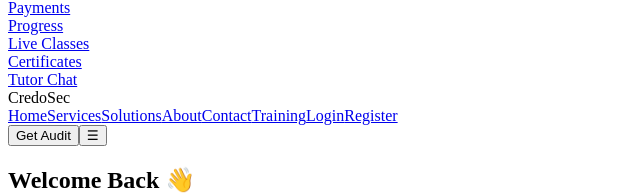
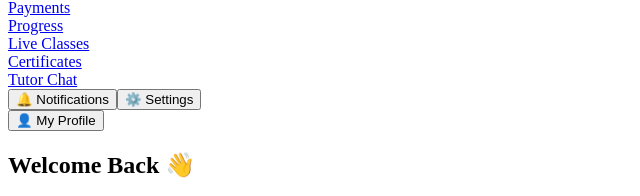
Before and after one commit to Joseph-Okeke/credosec, a Next.js app: page /dashboard in a window 1280 px wide. Shown: the part 104-300 px from the top of the page, without its empty margins (0-640 px from the left). Built offline with nearby package versions, Linux system fonts and the light colour scheme.

Commit message:
upgrade studentdashboard

```diff
--- /dev/null
+++ b/app/components/DashboardNav.tsx
@@ -0,0 +1,60 @@
+"use client";
+
+import { useState } from "react";
+import { useRouter } from "next/navigation";
+
+export default function DashboardTopBar() {
+  const router = useRouter();
+  const [open, setOpen] = useState(false);
+
+  function handleLogout() {
+    // later we will connect Supabase auth logout here
+    localStorage.removeItem("supabase.auth.token");
+    router.push("/login");
+  }
+
+  return (
+    <div className="w-full flex items-center justify-end gap-6 py-4 px-6 bg-gray-900 border-b border-gray-800">
+      {/* Notifications */}
+      <button className="text-gray-300 hover:text-green-400 transition">
+        🔔 Notifications
+      </button>
+
+      {/* Settings */}
+      <button
+        onClick={() => router.push("/dashboard/settings")}
+        className="text-gray-300 hover:text-green-400 transition"
+      >
+        ⚙️ Settings
+      </button>
+
+      {/* Profile Dropdown */}
+      <div className="relative">
+        <button
+          onClick={() => setOpen(!open)}
+          className="text-gray-300 hover:text-green-400 transition"
+        >
+          👤 My Profile
+        </button>
+
+        {open && (
+          <div className="absolute right-0 mt-2 w-40 bg-black border border-gray-800 rounded-lg shadow-lg">
+            <button
+              onClick={() => router.push("/dashboard/profile")}
+              className="block w-full text-left px-4 py-2 hover:bg-gray-800"
+            >
+              View Profile
+            </button>
+
+            <button
+              onClick={handleLogout}
+              className="block w-full text-left px-4 py-2 hover:bg-gray-800 text-red-400"
+            >
+              🚪 Logout
+            </button>
+          </div>
+        )}
+      </div>
+    </div>
+  );
+}
--- a/app/dashboard/page.tsx
+++ b/app/dashboard/page.tsx
@@ -1,10 +1,10 @@
 import Footer from "../components/Footer";
-import Navbar from "../components/Navbar";
+import DashboardNav from "../components/DashboardNav";
 
 export default function DashboardPage() {
   return (
     <section>
-      <Navbar />
+      <DashboardNav />
       <main className="min-h-screen bg-black text-white p-6 md:p-10">
         {/* Header */}
         <div className="flex flex-col md:flex-row md:items-center md:justify-between">
```
